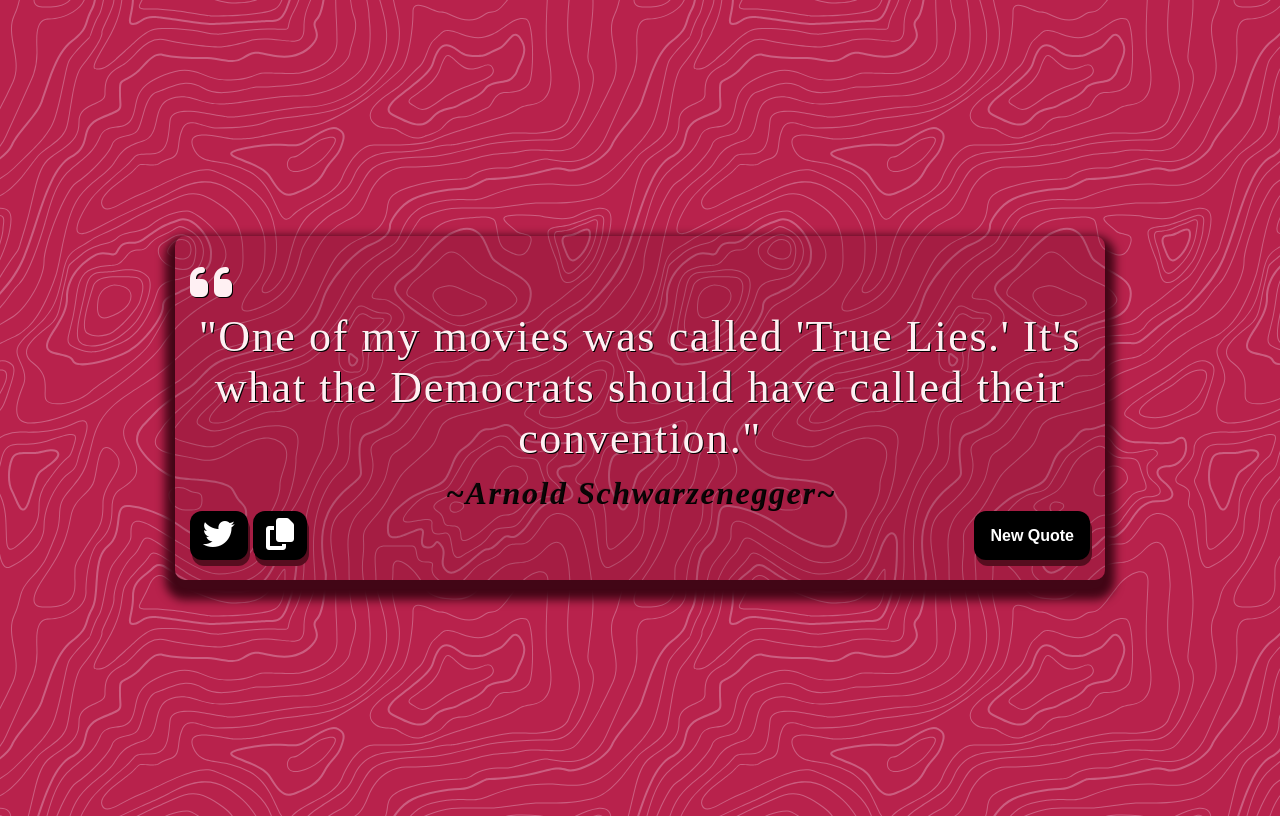
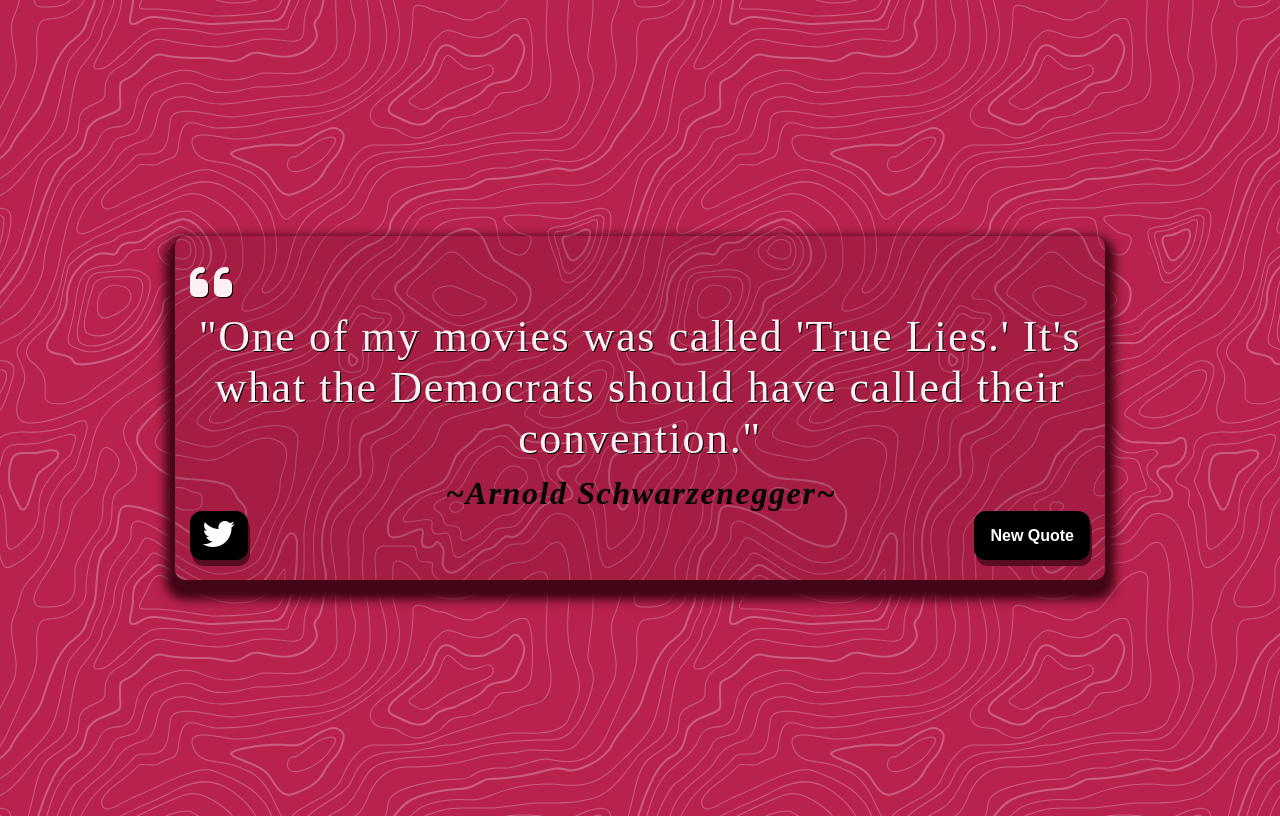
Before and after one commit to Rizwan-Khan-1998/quote-generator, a plain HTML site: page public/index.html in a window 1280 px wide. Drawn offline with Linux system fonts and the light colour scheme; no server answers.

Commit message:
Update index.html

```diff
--- a/public/index.html
+++ b/public/index.html
@@ -27,9 +27,6 @@
           <button class="media-btn" id="twitter-share">
             <i class="fa-brands fa-twitter" title="tweet this"></i>
           </button>
-           <button class="media-btn" id="copy-btn">
-            <i class="fa-solid fa-copy"></i>
-          </button>
         </div>
         <button class="new-quote-btn" id="new-quote">New Quote</button>
       </div>
```
